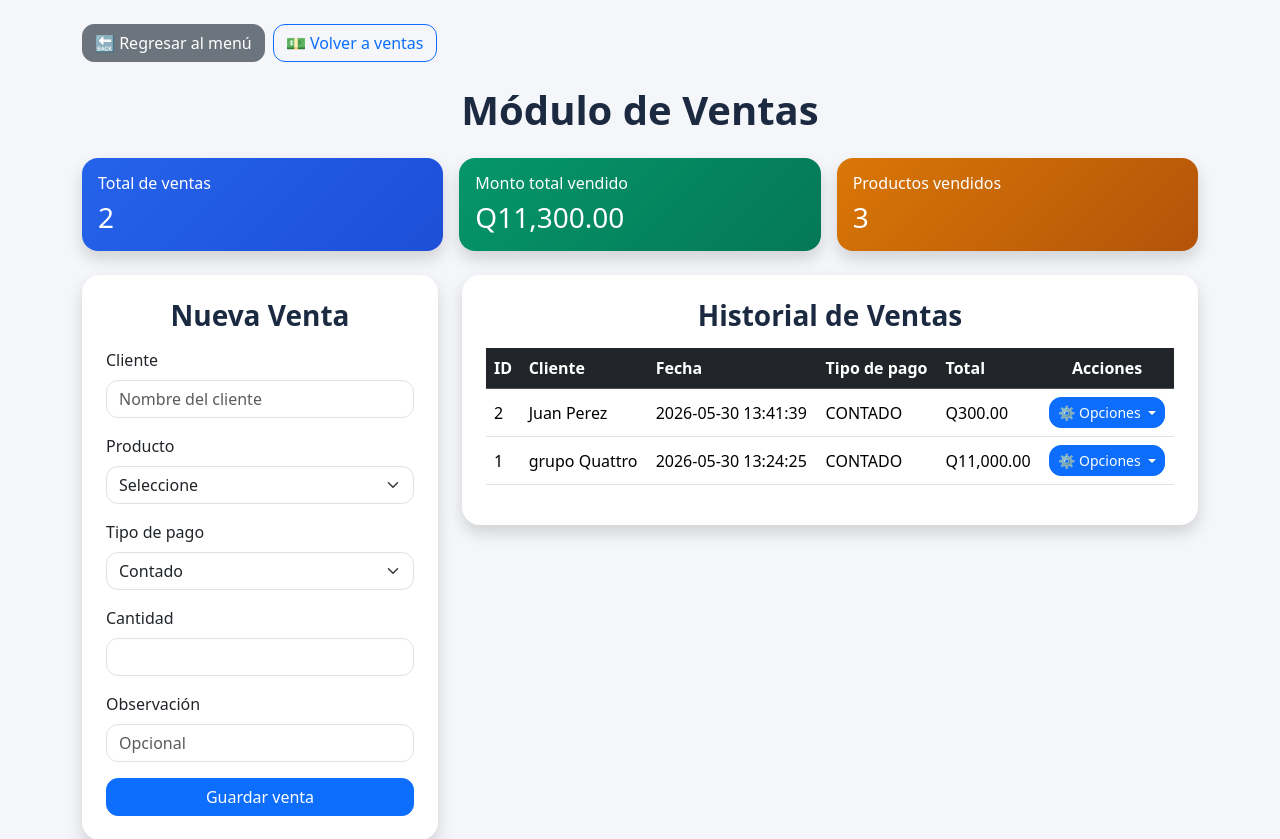
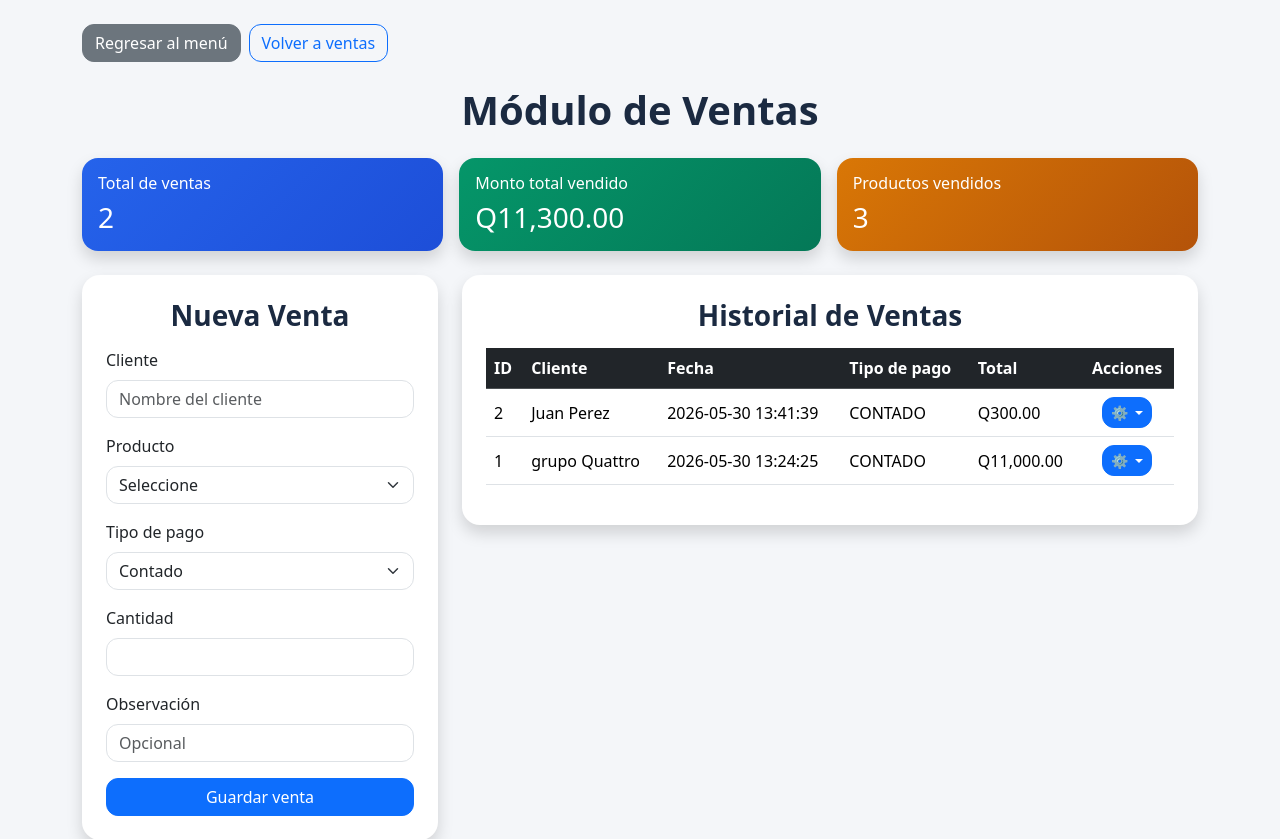
Before and after one commit to eriverag12/ProyecAnalisisSistemasEV, a PHP site: page /ventas.php in a window 1280 px wide. Shown: the top 839 px of the page. Run offline with PHP 8.4, Linux system fonts and the light colour scheme; a user stored in the database is signed in; data comes from the database, SQL or seed files in the repository.

Commit message:
Update ventas.php

```diff
--- a/ventas.php
+++ b/ventas.php
@@ -2,9 +2,8 @@
 session_start();
 require_once("conexion.php");
 
-// ==============================
+
 // VALIDAR SESIÓN
-// ==============================
 if (!isset($_SESSION["usuario"])) {
     header("Location: index.php");
     exit;
@@ -12,9 +11,7 @@ if (!isset($_SESSION["usuario"])) {
 
 $mensaje = "";
 
-// ==============================
 // REGISTRAR VENTA
-// ==============================
 if ($_SERVER["REQUEST_METHOD"] == "POST" && isset($_POST["accion"]) && $_POST["accion"] == "guardar_venta") {
     $cliente_nombre = trim($_POST["cliente_nombre"]);
     $producto_id = intval($_POST["producto_id"]);
@@ -82,32 +79,24 @@ if ($_SERVER["REQUEST_METHOD"] == "POST" && isset($_POST["accion"]) && $_POST["a
     }
 }
 
-// ==============================
-// MENSAJES
-// ==============================
+// MENSAJES ALERTA
 if (isset($_GET["msg"])) {
     if ($_GET["msg"] == "venta_ok") {
         $mensaje = "Venta registrada correctamente.";
     }
 }
 
-// ==============================
 // PRODUCTOS PARA FORMULARIO
-// ==============================
 $productos = $conn->query("SELECT * FROM productos ORDER BY nombre ASC")->fetchAll(PDO::FETCH_ASSOC);
 
-// ==============================
 // HISTORIAL DE VENTAS
-// ==============================
 $historialVentas = $conn->query("
     SELECT v.id, v.cliente_nombre, v.fecha, v.tipo_pago, v.total
     FROM ventas v
     ORDER BY v.id DESC
 ")->fetchAll(PDO::FETCH_ASSOC);
 
-// ==============================
 // DETALLE DE VENTAS
-// ==============================
 $detalleVentas = $conn->query("
     SELECT dv.venta_id, p.nombre AS producto, dv.cantidad, dv.precio_unitario, dv.subtotal
     FROM detalle_ventas dv
@@ -115,9 +104,7 @@ $detalleVentas = $conn->query("
     ORDER BY dv.venta_id DESC
 ")->fetchAll(PDO::FETCH_ASSOC);
 
-// ==============================
 // KARDEX DE VENTAS
-// ==============================
 $kardexVentas = $conn->query("
     SELECT k.id, k.fecha, p.nombre AS producto, k.documento, k.salida, k.stock_actual, k.observacion
     FROM kardex k
@@ -126,9 +113,7 @@ $kardexVentas = $conn->query("
     ORDER BY k.id DESC
 ")->fetchAll(PDO::FETCH_ASSOC);
 
-// ==============================
 // REPORTE SIMPLE
-// ==============================
 $reporteVenta = $conn->query("
     SELECT
         COUNT(*) AS total_ventas,
@@ -145,9 +130,7 @@ $totalVentas = $reporteVenta["total_ventas"] ?? 0;
 $montoTotal = $reporteVenta["monto_total"] ?? 0;
 $productosVendidos = $reporteProductosVendidos["productos_vendidos"] ?? 0;
 
-// ==============================
 // COMPROBANTES
-// ==============================
 $mostrarComprobante = false;
 $tipoComprobante = "";
 $ventaComprobante = null;
@@ -271,8 +254,8 @@ if (isset($_GET["comprobante"]) && isset($_GET["id"])) {
 
     <!-- BOTONES SUPERIORES -->
     <div class="mb-4 d-flex gap-2">
-        <a href="guardar.php" class="btn btn-secondary no-imprimir">🔙 Regresar al menú</a>
-        <a href="ventas.php" class="btn btn-outline-primary no-imprimir">💵 Volver a ventas</a>
+        <a href="guardar.php" class="btn btn-secondary no-imprimir"> Regresar al menú</a>
+        <a href="ventas.php" class="btn btn-outline-primary no-imprimir"> Volver a ventas</a>
     </div>
 
     <h1 class="text-center mb-4 titulo-card">Módulo de Ventas</h1>
@@ -284,7 +267,7 @@ if (isset($_GET["comprobante"]) && isset($_GET["id"])) {
         </div>
     <?php endif; ?>
 
-    <!-- RESUMEN / REPORTE SIMPLE -->
+
     <div class="row g-3 mb-4 no-imprimir">
         <div class="col-md-4">
             <div class="card resumen-card bg-card-1 shadow">
@@ -473,20 +456,20 @@ if (isset($_GET["comprobante"]) && isset($_GET["id"])) {
                                                             type="button"
                                                             data-bs-toggle="dropdown"
                                                             aria-expanded="false">
-                                                        ⚙️ Opciones
+                                                        ⚙️
                                                     </button>
 
                                                     <ul class="dropdown-menu dropdown-menu-end">
                                                         <li>
                                                             <a class="dropdown-item"
                                                                href="ventas.php?comprobante=venta&id=<?php echo $venta['id']; ?>">
-                                                                🧾 Ver comprobante de venta
+                                                                 Ver comprobante de venta
                                                             </a>
                                                         </li>
                                                         <li>
                                                             <a class="dropdown-item"
                                                                href="ventas.php?comprobante=pago&id=<?php echo $venta['id']; ?>">
-                                                                💳 Ver comprobante de pago
+                                                                 Ver comprobante de pago
                                                             </a>
                                                         </li>
                                                     </ul>
```
